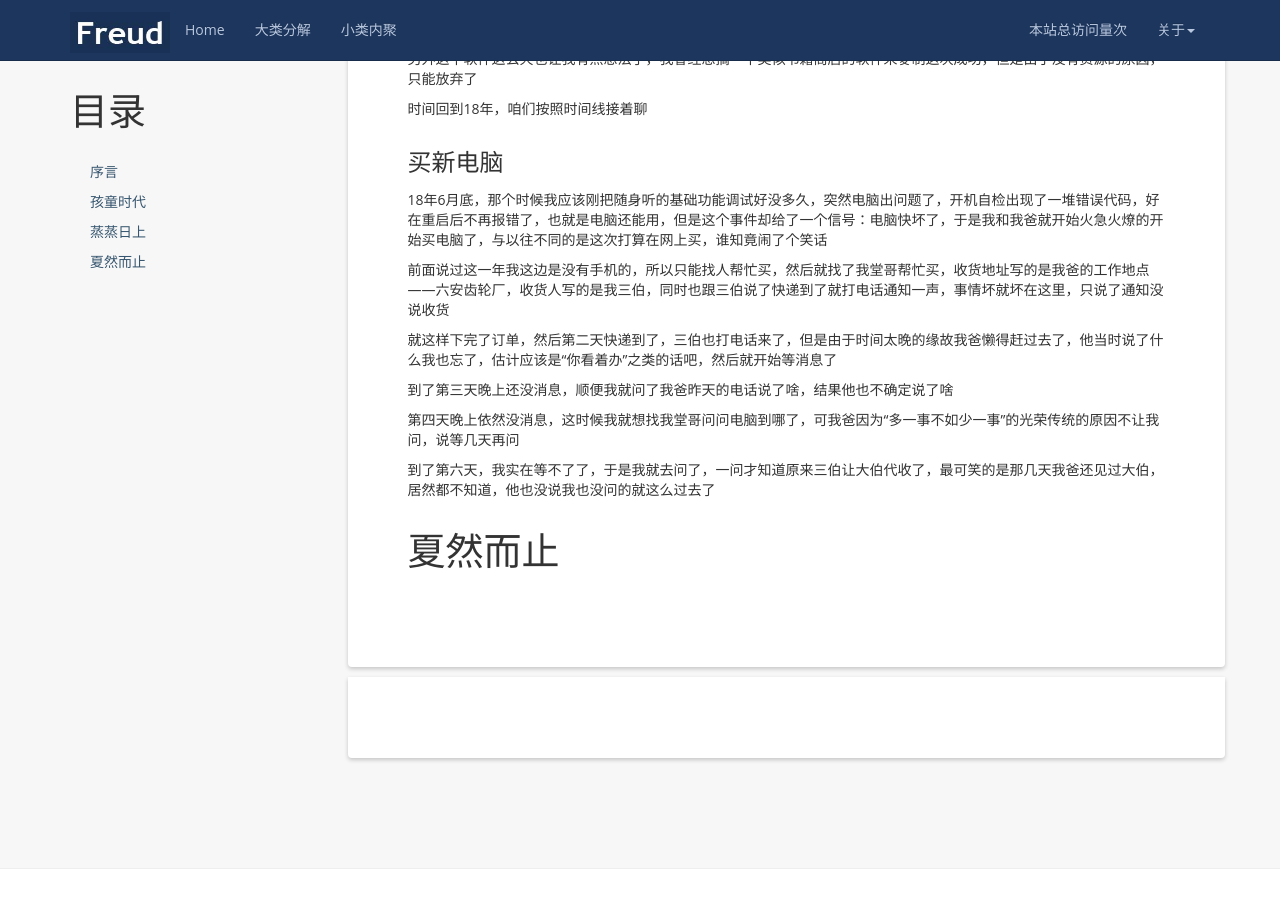
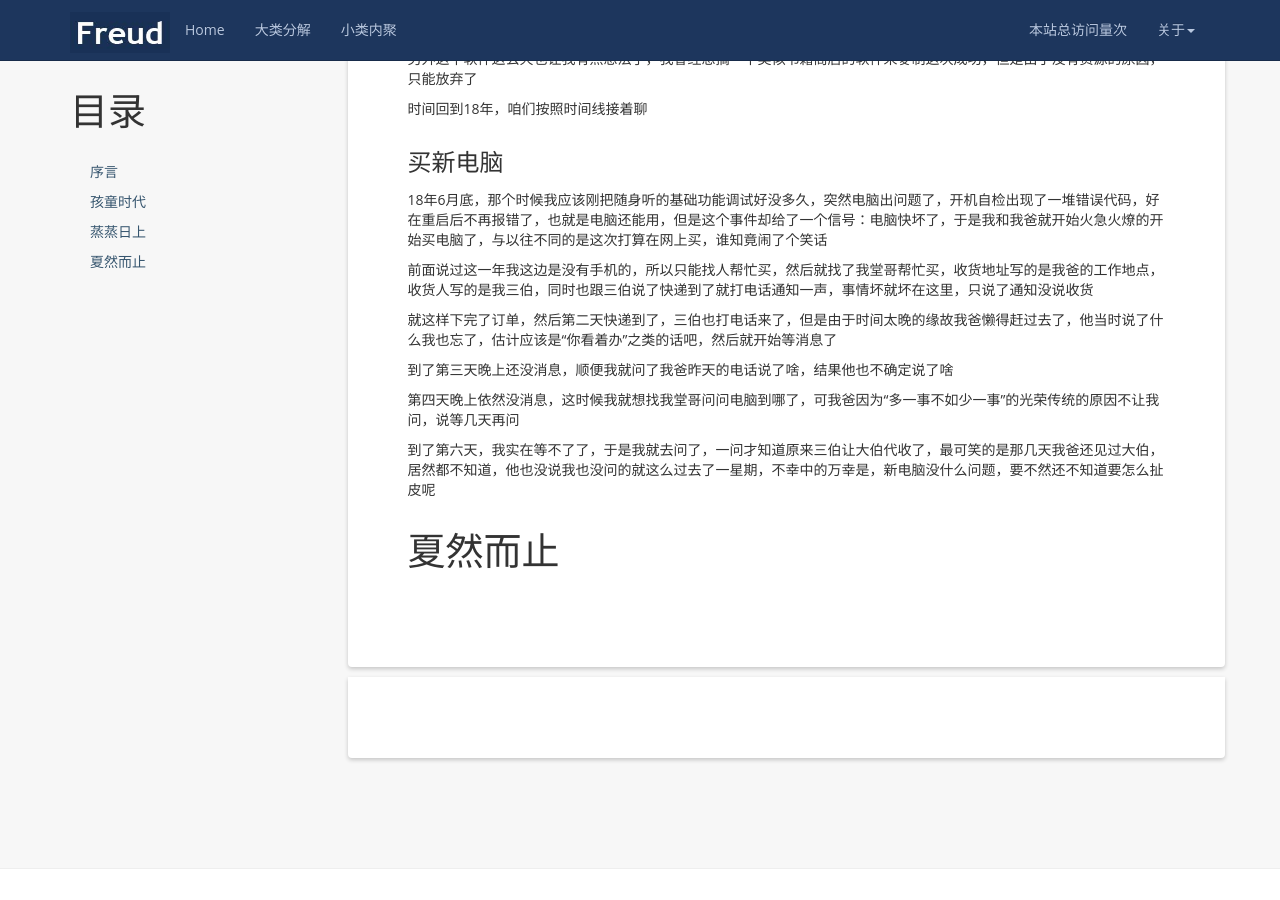
Before and after one commit to kljzndx/My-Blog, a Jekyll site: the page built from _posts/2021-07-07-autobiography.md, in a window 1280 px wide and 900 px high, scrolled down 4461 px. Built offline with Jekyll 4.4.1, drawn with Linux system fonts in a browser that asks for light colours; nearby versions of some CDN libraries; comment, search, counter and statistics services are not loaded.

Commit message:
fixed bug

```diff
--- a/_posts/2021-07-07-autobiography.md
+++ b/_posts/2021-07-07-autobiography.md
@@ -178,7 +178,7 @@ tags: [自传]
 
 18年6月底，那个时候我应该刚把随身听的基础功能调试好没多久，突然电脑出问题了，开机自检出现了一堆错误代码，好在重启后不再报错了，也就是电脑还能用，但是这个事件却给了一个信号：电脑快坏了，于是我和我爸就开始火急火燎的开始买电脑了，与以往不同的是这次打算在网上买，谁知竟闹了个笑话
 
-前面说过这一年我这边是没有手机的，所以只能找人帮忙买，然后就找了我堂哥帮忙买，收货地址写的是我爸的工作地点——六安齿轮厂，收货人写的是我三伯，同时也跟三伯说了快递到了就打电话通知一声，事情坏就坏在这里，只说了通知没说收货
+前面说过这一年我这边是没有手机的，所以只能找人帮忙买，然后就找了我堂哥帮忙买，收货地址写的是我爸的工作地点，收货人写的是我三伯，同时也跟三伯说了快递到了就打电话通知一声，事情坏就坏在这里，只说了通知没说收货
 
 就这样下完了订单，然后第二天快递到了，三伯也打电话来了，但是由于时间太晚的缘故我爸懒得赶过去了，他当时说了什么我也忘了，估计应该是“你看着办”之类的话吧，然后就开始等消息了
 
@@ -186,6 +186,6 @@ tags: [自传]
 
 第四天晚上依然没消息，这时候我就想找我堂哥问问电脑到哪了，可我爸因为“多一事不如少一事”的光荣传统的原因不让我问，说等几天再问
 
-到了第六天，我实在等不了了，于是我就去问了，一问才知道原来三伯让大伯代收了，最可笑的是那几天我爸还见过大伯，居然都不知道，他也没说我也没问的就这么过去了
+到了第六天，我实在等不了了，于是我就去问了，一问才知道原来三伯让大伯代收了，最可笑的是那几天我爸还见过大伯，居然都不知道，他也没说我也没问的就这么过去了一星期，不幸中的万幸是，新电脑没什么问题，要不然还不知道要怎么扯皮呢
 
 # 夏然而止
```
